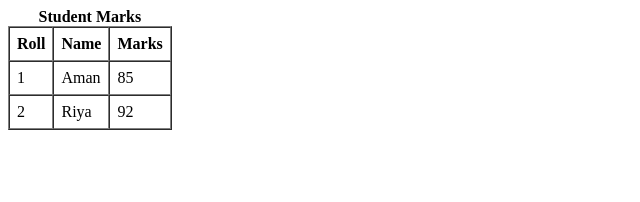
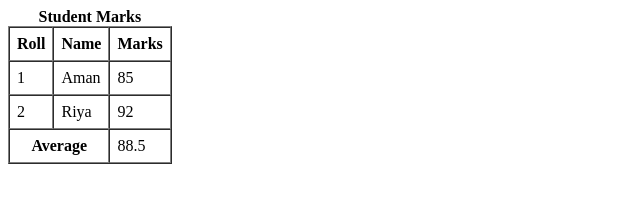
Before and after one commit to rushali467/wdw_0833, a plain HTML site: page Web Designing Workshop Assignment/Assignment 12.html in a window 1280 px wide. Shown: the whole page, without its empty margins (0-640 px from the left). Drawn offline with Linux system fonts and the light colour scheme.

Commit message:
Assignment 12-Made table using headers,captions and footer complete

```diff
--- a/Web Designing Workshop Assignment/Assignment 12.html
+++ b/Web Designing Workshop Assignment/Assignment 12.html
@@ -33,6 +33,12 @@
             <td>92</td>
         </tr>
 
+         <tfoot>
+            <tr>
+                <th colspan="2">Average</th>
+                <td>88.5</td>
+            </tr>
+        </tfoot>
 
     </table>
 
```
